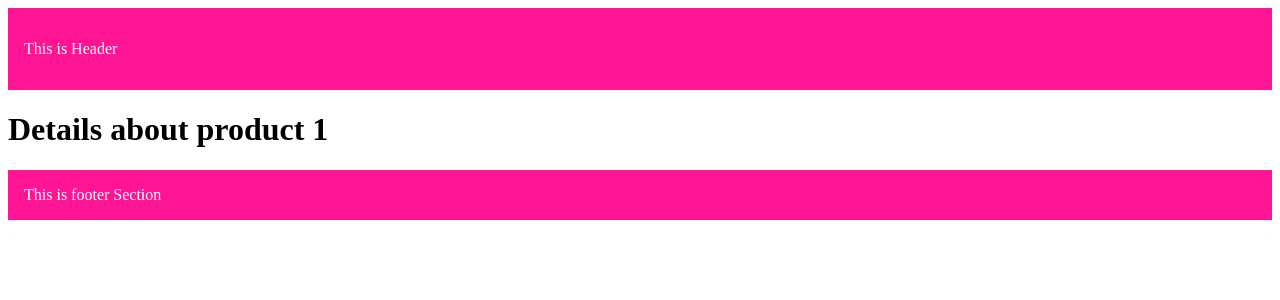
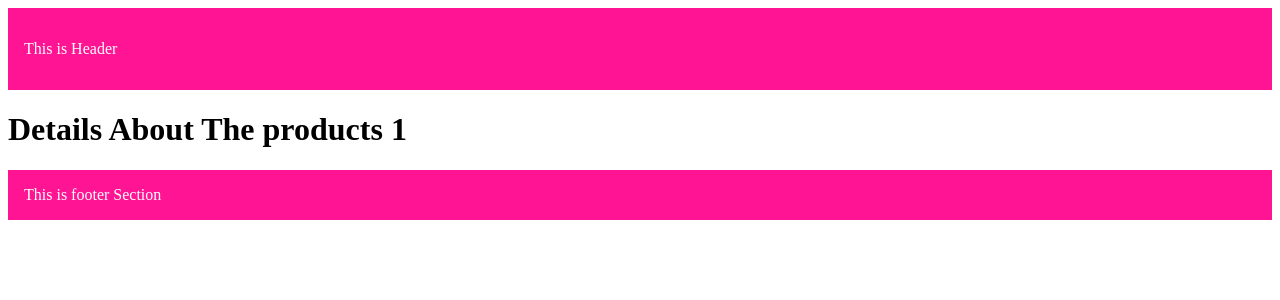
Before and after one commit to aliabbasmaryami/Nextjs, a Next.js app: page /product/1 in a window 1280 px wide. Shown: the top 300 px of the page. Built offline with nearby package versions, Linux system fonts and the light colour scheme.

Commit message:
Detail product

```diff
--- a/src/app/product/[productId]/page.tsx
+++ b/src/app/product/[productId]/page.tsx
@@ -7,7 +7,7 @@ params: Promise<{productId: string}>
     return (
         <>
             <h1>
-                Details about product {productId}
+                Details About The products {productId}
             </h1>
         </>
     )
```
